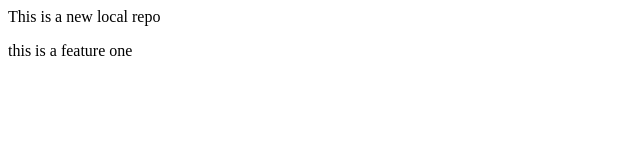
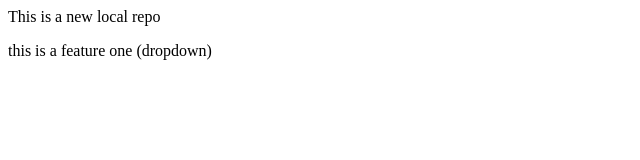
Before and after one commit to pradiphazarika1996/localrepo, a plain HTML site: page index.html in a window 1280 px wide. Shown: the full height of the page, 0-640 px from the left. Drawn offline with Linux system fonts and the light colour scheme.

Commit message:
dropdown added

```diff
--- a/index.html
+++ b/index.html
@@ -1,2 +1,2 @@
 <p>This is a new local repo</p>
-<p>this is a feature one </p>
+<p>this is a feature one (dropdown) </p>
```
